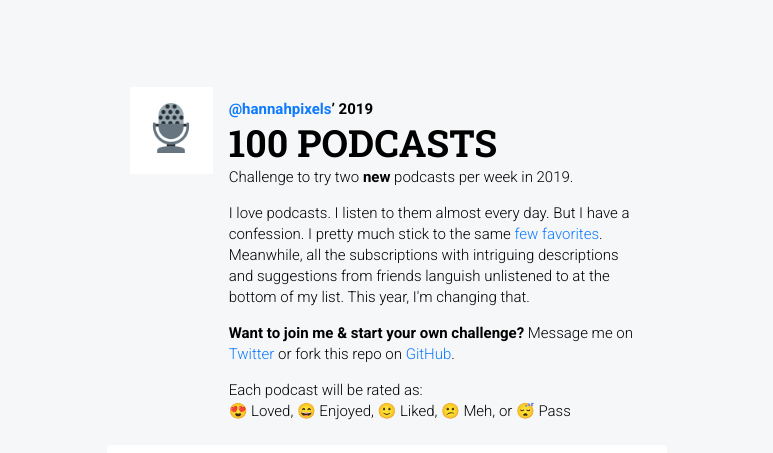
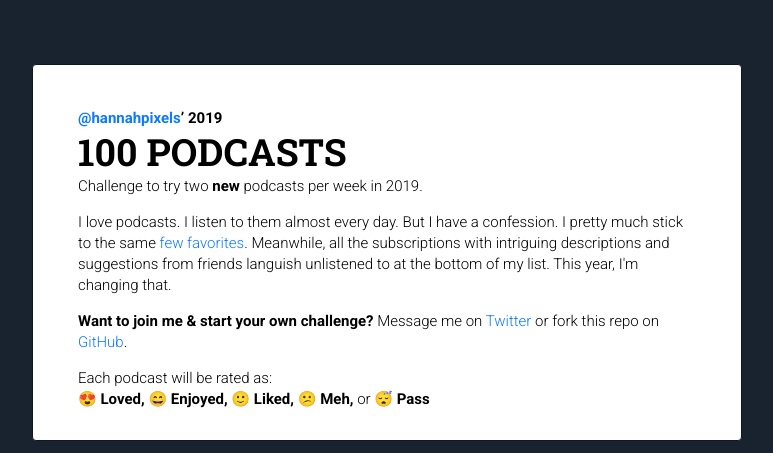
Before and after one commit to hannahd/100podcasts, a Jekyll site: the page built from index.html, in a window 1280 px wide. Shown: the top 453 px of the page, without its empty margins (253-1026 px from the left). Built offline with Jekyll 4.4.1, drawn with Linux system fonts in a browser that asks for light colours; some of the changed text lies outside the part shown.

Commit message:
Redesign

```diff
--- a/css/styles.css
+++ b/css/styles.css
@@ -359,23 +359,20 @@
 @media (min-width: 550px) {
   .container {
     width: 100%;
-    max-width: 600px;
-    min-width: 320px;
+    max-width: 50em;
+    min-width: 21em;
     margin: 0 auto;
     padding: 0 20px;
     box-sizing: border-box; }
 
-  .podcast-row,
-  .header-row {
+  .podcast-row {
     display: grid;
-    grid-template-columns: .2fr 1fr;
-    grid-gap: 1rem;
+    grid-template-columns: .5fr 1fr;
     padding: 1.5em;
     transition: all 0.3s cubic-bezier(0.25, 0.8, 0.25, 1);
     border-radius: 4px; }
 
   .accent {
-    background-color: #FFFFFF;
     border-radius: 4px; }
 
   img.podcast {
@@ -400,7 +397,6 @@
     border-radius: 0; }
 
   .accent {
-    background-color: #FFFFFF;
     border-radius: 0; }
 
   img.podcast, .logo {
@@ -422,12 +418,16 @@
 .accent .podcast-row {
   padding-top: 0; }
 
+.accent {
+  background-color: #FFFFFF; }
+
 body {
   font-family: 'Roboto', "Helvetica Neue", Arial, sans-serif;
   font-size: 15px;
   margin-top: 5%;
   line-height: normal;
-  background: #f6f7f8; }
+  background: #19232f;
+  color: #f0f0f0; }
 
 p {
   line-height: 1.4em;
@@ -462,11 +462,11 @@
   font-weight: 700;
   font-size: 1.2em;
   text-transform: uppercase;
-  padding: .5em 1.5em; }
+  padding: 2.5em 1.5em 0; }
 
 hr {
   border: 0;
-  border-top: 1px solid #e6e6e6;
+  border-top: 1px solid #2b3c50;
   margin: 1.5em 1.5em; }
 
 p.tags {
@@ -494,8 +494,25 @@
   background: #FFFFFF;
   text-align: center; }
 
-.podcast-row:hover {
-  background-color: #FFFFFF; }
+.podcast-row {
+  margin-bottom: 10px; }
+
+.content-col {
+  background-color: #FFFFFF;
+  border: 1px solid #10171e;
+  color: #000000;
+  margin-top: 2em;
+  padding: 2em 3em;
+  border-radius: 4px;
+  margin-left: -2em;
+  z-index: -1; }
+
+.header-row {
+  background-color: #FFFFFF;
+  border: 1px solid #10171e;
+  color: #000000;
+  border-radius: 4px;
+  padding: 2em 3em; }
 
 a {
   color: #0D7AFF;
@@ -508,7 +525,8 @@
 
 img.podcast {
   box-shadow: 0 1px 3px rgba(0, 0, 0, 0.12), 0 1px 2px rgba(0, 0, 0, 0.24);
-  transition: all 0.3s cubic-bezier(0.25, 0.8, 0.25, 1); }
+  transition: all 0.3s cubic-bezier(0.25, 0.8, 0.25, 1);
+  border-radius: 4px; }
 
 a img.podcast:hover {
   box-shadow: 0 3px 8px rgba(0, 0, 0, 0.18), 0 3px 5px rgba(0, 0, 0, 0.22); }
--- a/index.html
+++ b/index.html
@@ -3,10 +3,6 @@
 current-number: 11
 ---
 <div class="header-row">
-  <div class="image-col">
-    <div class="logo"><img src="img/favicon.png"  width="60%" style="padding:20%;"/></div>
-  </div>
-  <div class="content-col">
     <h4><a href="https://twitter.com/hannahpixels" target="_blank">@hannahpixels</a>&rsquo; 2019</h4>
     <h1>100 Podcasts</h1>
     <p>Challenge to try two <strong>new</strong> podcasts per week in 2019.</p>
@@ -14,36 +10,22 @@
     <p><strong>Want to join me & start your own challenge?</strong> Message me on <a href="https://twitter.com/hannahpixels" target="_blank">Twitter</a> or fork this repo on <a href="https://github.com/hannahd/100podcasts">GitHub</a>.</p>
 
     <p>Each podcast will be rated as:<br>
-    😍&nbsp;Loved, 😄&nbsp;Enjoyed, 🙂&nbsp;Liked, 😕&nbsp;Meh, or 😴&nbsp;Pass</p>
-
-  </div>
+    <strong>😍&nbsp;Loved, 😄&nbsp;Enjoyed, 🙂&nbsp;Liked, 😕&nbsp;Meh,</strong> or <strong>😴&nbsp;Pass</strong></p>
 </div>
 
-<div class="accent">
-  <h2>🎧 Currently On Podcast&nbsp;#{{page.current-number }}</h2>
+<div>
+  <h2>Currently On Podcast&nbsp;#{{page.current-number }}</h2>
 
   {% assign index = page.current-number | minus:1 %}
-  {% assign cur_podcast = site.data.podcasts[index] %}
-  <div class="podcast-row">
-    <div class="image-col">
-      <a href="{{ cur_podcast.url }}" target="_blank"><img src="{{ cur_podcast.image }}" class="podcast" width="100%"/></a>
-    </div>
-    <div class="content-col">
-      <h3> <a href="{{ cur_podcast.url }}" target="_blank">{{ cur_podcast.name }}</a></h3>
-      <p class="tags">{{ cur_podcast.tag}}&middot; <a href="https://twitter.com/{{ cur_podcast.twitter }}" target="_blank">@{{ cur_podcast.twitter }}</a></p>
-      <p>{{cur_podcast.description}}</p>
-    </div>
-  </div>
-</div>
-
-<hr>
-
-<h2>🎙 100 New Podcasts in 2019 <em>(subject to change)</em></h2>
-{% for podcast in site.data.podcasts %}
+  {% assign podcast = site.data.podcasts[index] %}
   <div  class="podcast-row">
     <div class="image-col">
       {% if podcast.image %}
-         <a href="{{ podcast.url }}" target="_blank"><img src="{{ podcast.image }}" class="podcast" width="100%"/></a>
+        {% if podcast.url %}
+         <a href="{{ podcast.url }}" target="_blank">
+        {% endif %}
+           <img src="{{ podcast.image }}" class="podcast" width="100%"/>
+         {% if podcast.url %}</a>{% endif %}
       {% endif %}
     </div>
     <div class="content-col">
@@ -51,7 +33,52 @@
       {% if forloop.index < page.current-number %}
         <h6>#{{forloop.index}}</h6>
       {% endif %}
-      <h3> <a href="{{ podcast.url }}" target="_blank">{{ podcast.name }}</a>
+      <h3>
+        {% if podcast.url %}
+         <a href="{{ podcast.url }}" target="_blank">
+        {% endif %}
+        {{ podcast.name }}
+        {% if podcast.url %}</a>{% endif %}
+      </h3>
+      {% endif %}
+      {% if podcast.tag %}
+        <p class="tags">{{ podcast.tag}}
+        {% if podcast.twitter %}
+          &middot; <a href="https://twitter.com/{{ podcast.twitter }}" target="_blank">@{{ podcast.twitter }}</a></p>
+        {% endif %}
+      {% endif %}
+      {% if podcast.description %}
+        <p>{{ podcast.description}}</p>
+      {% endif %}
+    </div>
+  </div>
+</div>
+
+<hr>
+
+<h2>New Podcasts in 2019 <em>(subject to change)</em></h2>
+{% for podcast in site.data.podcasts %}
+  <div  class="podcast-row">
+    <div class="image-col">
+      {% if podcast.image %}
+        {% if podcast.url %}
+         <a href="{{ podcast.url }}" target="_blank">
+        {% endif %}
+           <img src="{{ podcast.image }}" class="podcast" width="100%"/>
+         {% if podcast.url %}</a>{% endif %}
+      {% endif %}
+    </div>
+    <div class="content-col">
+      {% if podcast.name %}
+      {% if forloop.index < page.current-number %}
+        <h6>#{{forloop.index}}</h6>
+      {% endif %}
+      <h3>
+        {% if podcast.url %}
+         <a href="{{ podcast.url }}" target="_blank">
+        {% endif %}
+        {{ podcast.name }}
+        {% if podcast.url %}</a>{% endif %}
 
       {% if podcast.rating %}
         <span class="rating">
@@ -89,7 +116,7 @@
 {% endfor %}
 <hr>
 
-<h2>❤️ My Favorite Podcasts</h2>
+<h2>My Favorite Podcasts</h2>
 <a id="favorites"></a>
 {% for podcast in site.data.favpodcasts %}
 <div  class="podcast-row">
```
Also changed, not shown: _sass/main.scss (+45 -19 lines), 1 other file.
